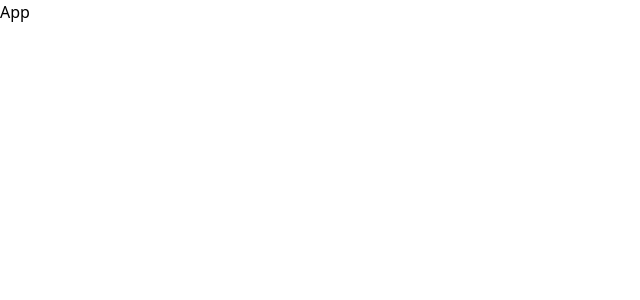
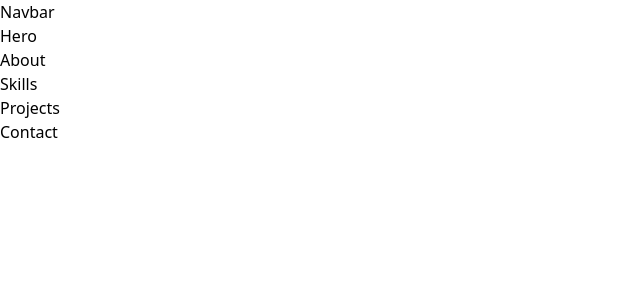
Before and after one commit to RenAmamiya0411/Website-Portfolio-v2, a React (Vite) app: page / in a window 1280 px wide. Shown: the top 300 px of the page, without its empty margins (0-640 px from the left). Built offline with nearby package versions, Linux system fonts and the light colour scheme.

Commit message:
Imported template files into App.tsx

```diff
--- a/src/App.tsx
+++ b/src/App.tsx
@@ -1,7 +1,22 @@
 import React from "react";
+import About from "./parts/About";
+import Contact from "./parts/Contact";
+import Hero from "./parts/Hero";
+import Navbar from "./parts/Navbar";
+import Projects from "./parts/Projects";
+import Skills from "./parts/Skills";
 
 function App() {
-  return <div>App</div>;
+  return (
+    <div>
+      <Navbar />
+      <Hero />
+      <About />
+      <Skills />
+      <Projects />
+      <Contact />
+    </div>
+  );
 }
 
 export default App;
```
